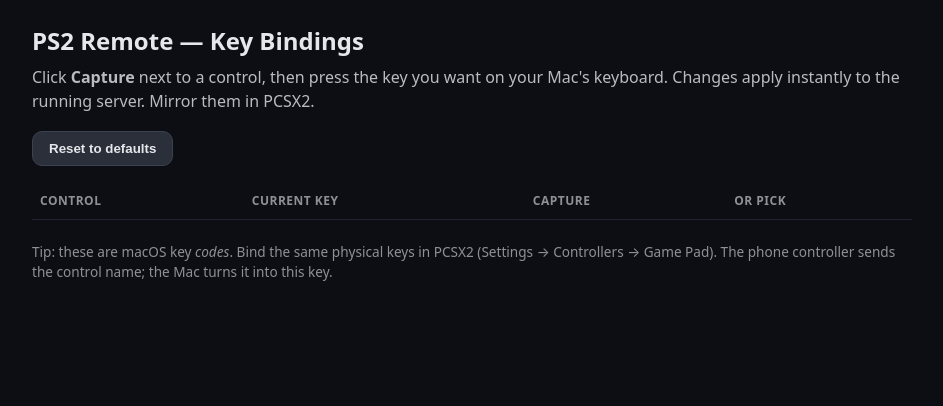
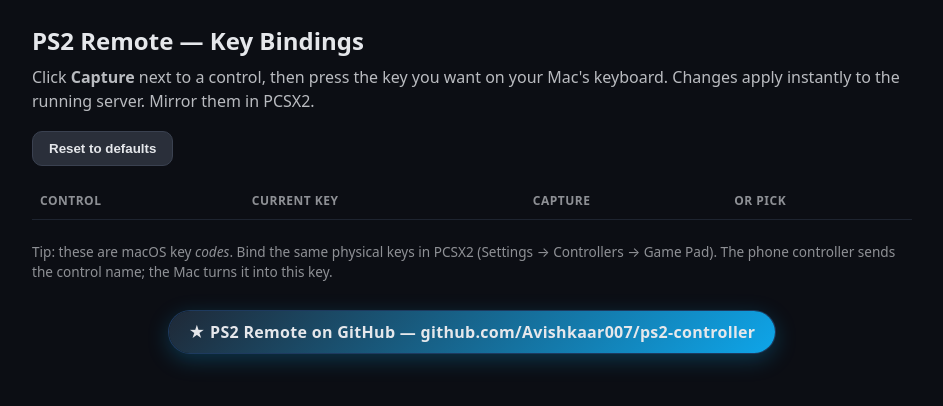
Before and after one commit to Avishkaar007/ps2-controller, a website: page public/bind.html in a window 1280 px wide. Shown: the whole page, without its empty margins (168-1111 px from the left). Drawn offline with Linux system fonts and the light colour scheme; no server answers.

Commit message:
Add MIT LICENSE (copyright Avishkaar Pawar) and a GitHub link in binding footer

```diff
--- a/public/bind.css
+++ b/public/bind.css
@@ -38,3 +38,20 @@ select {
   border-radius: 8px; padding: 7px 8px; min-width: 150px;
 }
 .foot { margin-top: 22px; opacity: 0.6; font-size: 0.85rem; line-height: 1.5; }
+.gh { margin-top: 28px; text-align: center; }
+.gh a {
+  display: inline-block;
+  text-decoration: none;
+  font-weight: 700;
+  letter-spacing: 0.3px;
+  padding: 10px 20px;
+  border-radius: 999px;
+  color: #e5e7eb;
+  background: linear-gradient(135deg, #1f2937, #0ea5e9);
+  box-shadow: 0 0 0 1px #1e3a5f, 0 6px 22px rgba(14, 165, 233, 0.28);
+  transition: transform 0.15s ease, box-shadow 0.15s ease;
+}
+.gh a:hover {
+  transform: translateY(-2px);
+  box-shadow: 0 0 0 1px #1e3a5f, 0 10px 30px rgba(14, 165, 233, 0.45);
+}
--- a/public/bind.html
+++ b/public/bind.html
@@ -31,6 +31,12 @@
       PCSX2 (Settings → Controllers → Game Pad). The phone controller sends the
       control name; the Mac turns it into this key.
     </p>
+
+    <footer class="gh">
+      <a href="https://github.com/Avishkaar007/ps2-controller" target="_blank" rel="noopener">
+        ★ PS2 Remote on GitHub — github.com/Avishkaar007/ps2-controller
+      </a>
+    </footer>
   </main>
 
   <script src="bind.js"></script>
```
Also changed, not shown: 1 other file.
